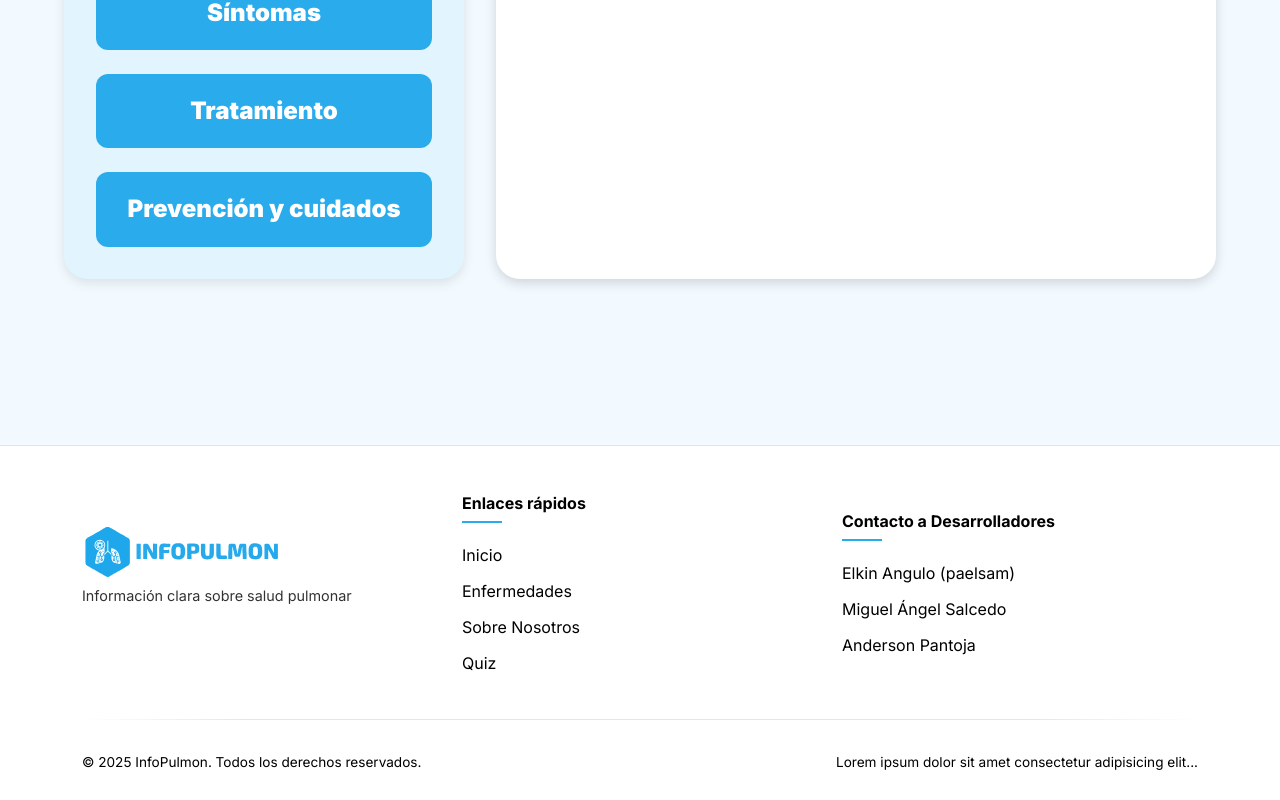
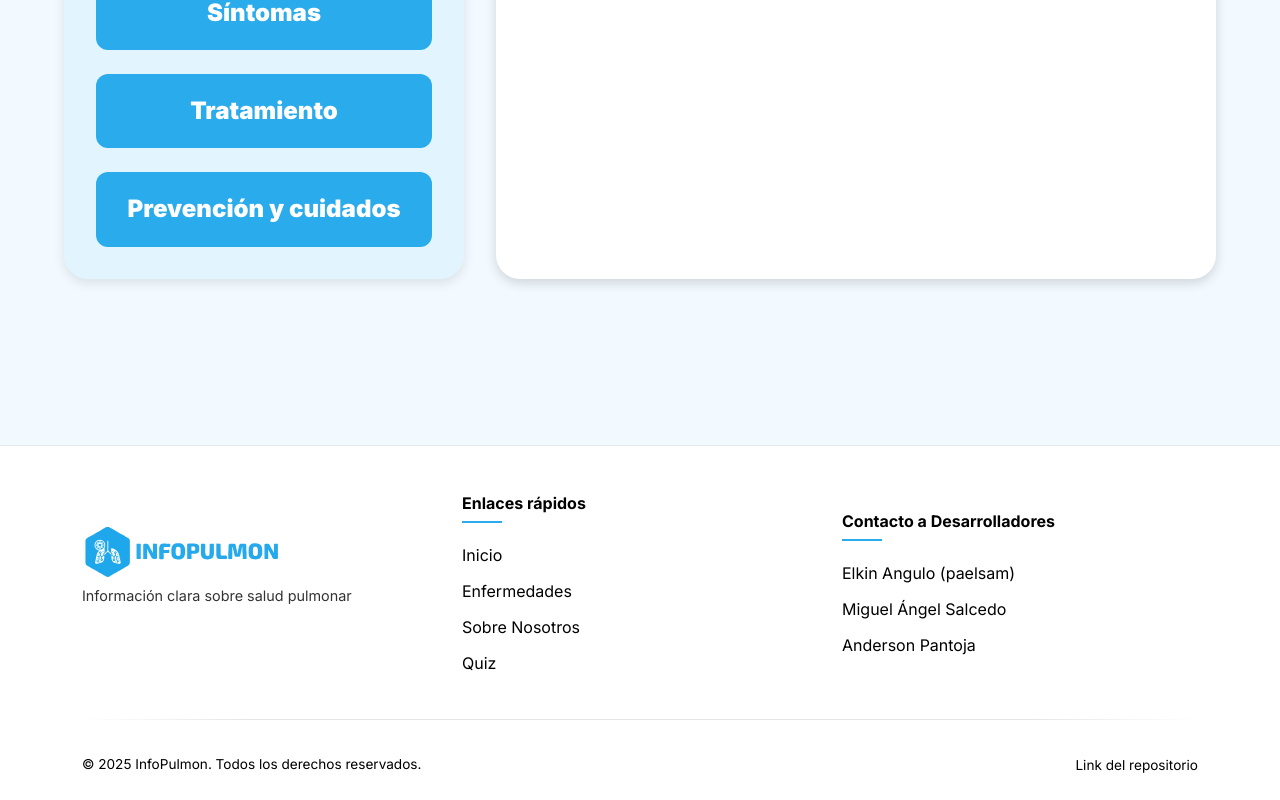
Before and after one commit to anderson-pc-dev/info-pulmon, a React (Vite) app: page /tuberculosis in a window 1280 px wide. Shown: the part 355-1155 px from the top of the page. Built offline with nearby package versions, Linux system fonts and the light colour scheme; no server answers.

Commit message:
Arreglando texto y añadiendo link de repositorio

```diff
--- a/src/components/footer/Footer.jsx
+++ b/src/components/footer/Footer.jsx
@@ -44,8 +44,7 @@ const Footer = () => {
                 <div className="footer-bottom">
                     <p>&copy; {currentYear} InfoPulmon. Todos los derechos reservados.</p>
                     <div className="footer-legal">
-                        {/* Meme phrase */}
-                        <p>Lorem ipsum dolor sit amet consectetur adipisicing elit...</p>
+                        <li><a target='_blank' href='https://github.com/anderson-pc-dev/info-pulmon'>Link del repositorio</a></li>
                     </div>
                 </div>
             </Container>
--- a/src/components/footer/Footer.scss
+++ b/src/components/footer/Footer.scss
@@ -134,6 +134,10 @@
     display: flex;
     gap: 1.5rem;
 
+    li {
+      list-style: none;
+    }
+
     a {
       @extend .inter-regular;
       font-size: 0.85rem;
--- a/src/pages/home/Home.jsx
+++ b/src/pages/home/Home.jsx
@@ -79,7 +79,7 @@ const Home = () => {
               <img src={LeafIcon} alt="Enfermedad" className="icon" />
               <h3>Enfermedades</h3>
               <p>
-                Conoce las enfermedades má¿s comunes en los pulmones.
+                Conoce las enfermedades más comunes en los pulmones.
               </p>
             </div>
             <div className="info-card">
```
